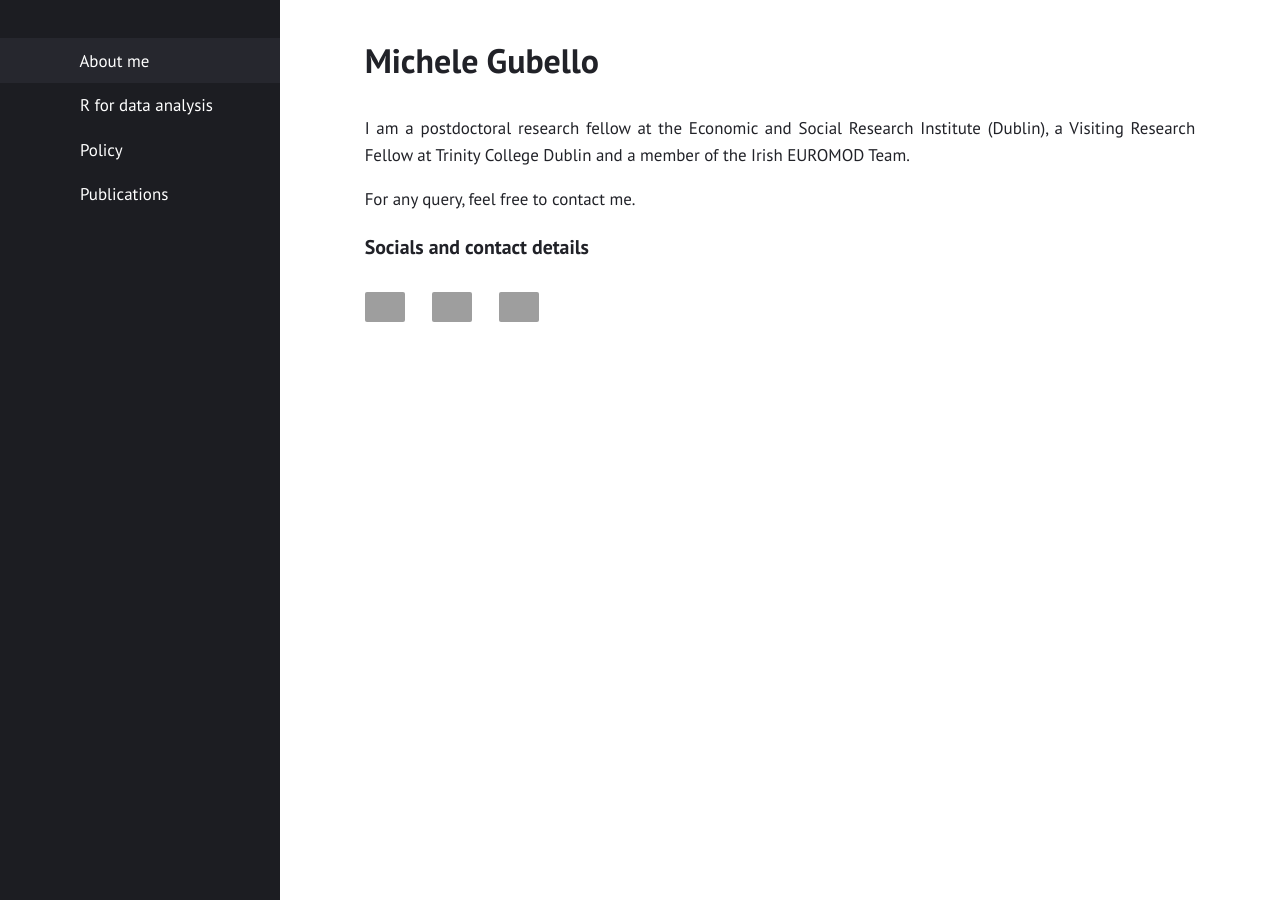
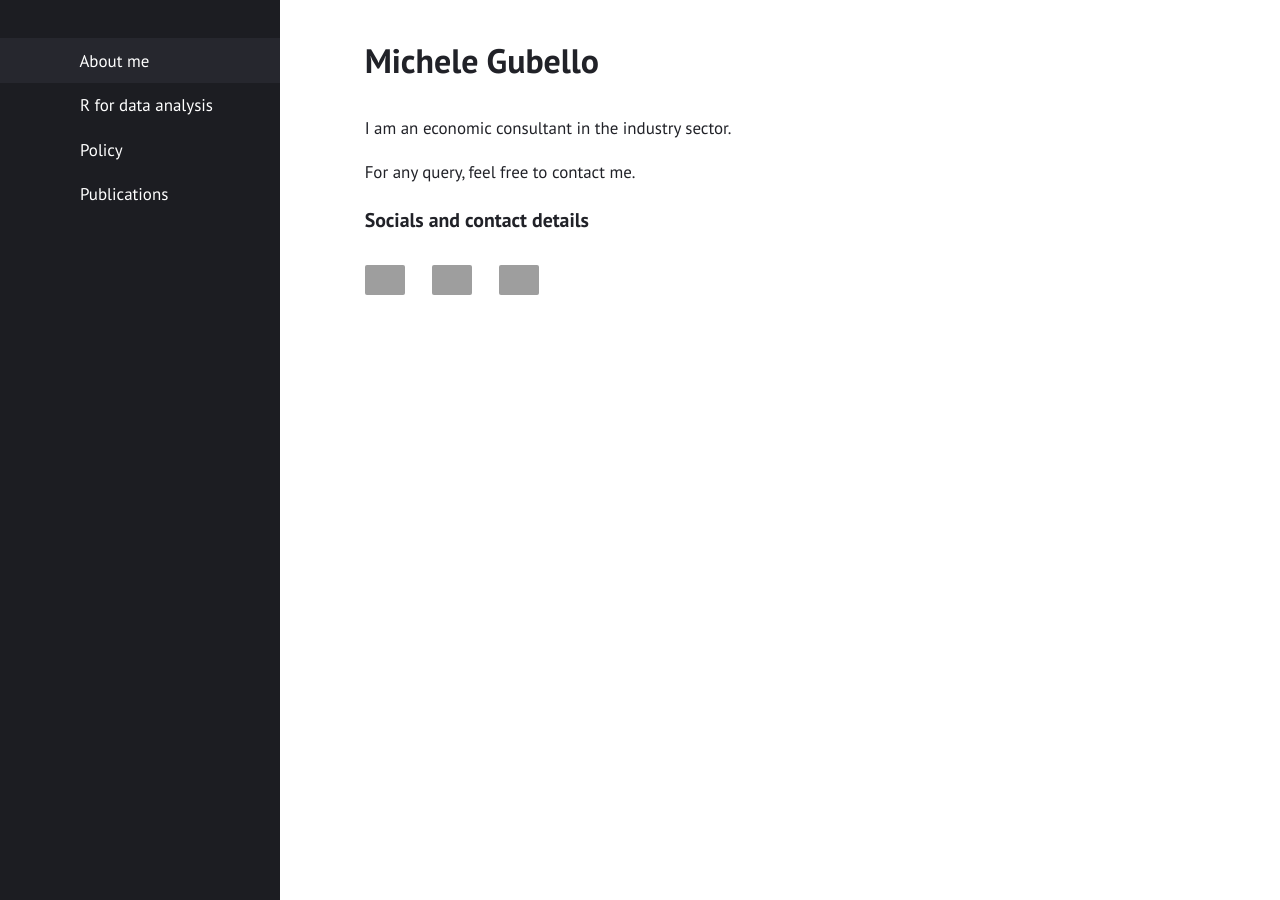
Before and after one commit to gubellom/gubellom.github.io, a Jekyll site: the page built from presentation.md, in a window 1280 px wide. Built offline with Jekyll 4.4.1, drawn with Linux system fonts in a browser that asks for light colours; grey boxes are pictures that could not be loaded.

Commit message:
Update presentation.md
Signed-off-by: Michele Gubello <62111923+gubellom@users.noreply.github.com>

```diff
--- a/presentation.md
+++ b/presentation.md
@@ -25,7 +25,7 @@ permalink: "/"
   <div style="flex: 2; margin-left: 20px;">
     <p> -->
 
-I am a postdoctoral research fellow at the Economic and Social Research Institute (Dublin), a Visiting Research Fellow at Trinity College Dublin and a member of the Irish EUROMOD Team.  <!--<be>
+I am an economic consultant in the industry sector.  <!--<be>
 <br> -->
 
 <!--
```
